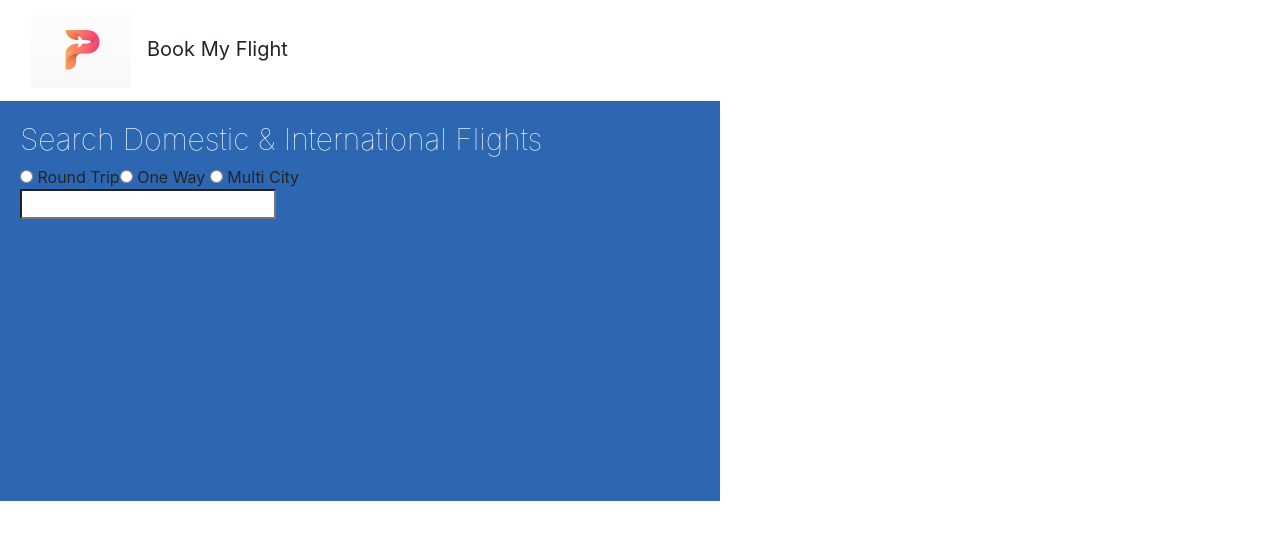
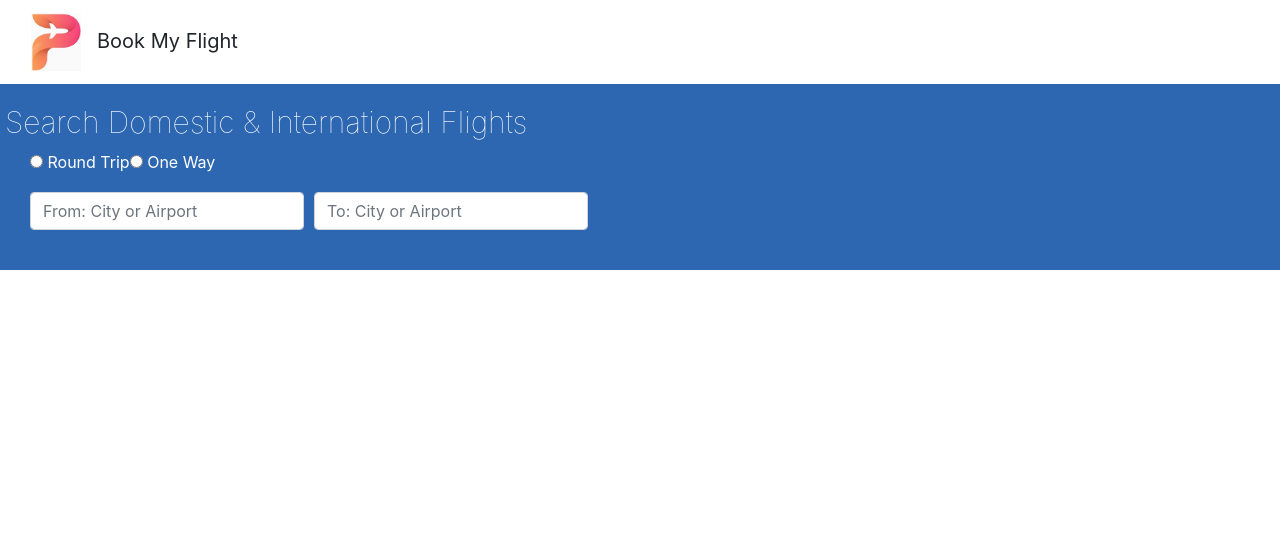
Before and after one commit to mepurush/angular-flight, an Angular app: page / in a window 1280 px wide. Shown: the top 540 px of the page. Built offline with nearby package versions, Linux system fonts and the light colour scheme.

Commit message:
added bootstrap controls

```diff
--- a/src/app/app.component.html
+++ b/src/app/app.component.html
@@ -3,7 +3,7 @@
     <div class="container-fluid">
         <div class="navbar-header">
             <a class="navbar-brand">
-                <img src="assets/plane_logo.jpg" class="logo" width="100">
+                <img src="assets/plane_logo.jpg" class="logo" width="50" alt="logo">
             </a>
             <span class="navbar-brand">
                 Book My Flight
--- a/src/app/search/search.component.css
+++ b/src/app/search/search.component.css
@@ -1,7 +1,5 @@
 .searchContainer{
     background:#2d67b2;
-    width: 720px;
-    height: 400px;
     padding:20px;
     -webkit-box-sizing: border-box;
     -moz-box-sizing: border-box;
@@ -17,7 +15,14 @@
 
 .whiteRadio{
     color: #ffffff;
-    font-weight: lighter;
-    padding: 10px;
-    border: 10px;
+    margin:0px,0px,10px,0px;
 }
+
+.inputpadding{
+    margin: 10px;
+}
+
+.content-leftalign{
+    margin: 10px;
+
+}
--- a/src/app/search/search.component.html
+++ b/src/app/search/search.component.html
@@ -1,11 +1,19 @@
-<div class="searchContainer">
-  <div>
+<div class="row" >
+  <div class="searchContainer col-sm-12">
     <h2 class="titleHeader">Search Domestic & International Flights</h2>
-    <span><input class="whiteRadio" type="radio" value="Round Trip"> Round Trip</span>
-    <span><input class="whiteRadio" type="radio" value="One Way"> One Way </span>
-    <span><input class="whiteRadio" type="radio" value="Multi City"> Multi City</span>
-    <div>
-      <input id="searchFlight" type="search"/>
+    <div class="content-leftalign">
+    <div class="col-sm-6">
+      <label class="whiteRadio"><input name="optradio" type="radio" value="Round Trip"> Round Trip</label>
+      <label class="whiteRadio" ><input name="optradio" type="radio" value="One Way"> One Way </label>
+      </div>
+
+    <div class="col-sm-12">
+      <span class="form-inline">
+        <input class="form-control" id="searchFlight" type="search" placeholder="From: City or Airport"/>
+        <input class="form-control inputpadding" id="searchFlight" type="search" placeholder="To: City or Airport"/>
+      </span>
     </div>
+  </div>
+
 </div>
 </div>
```
Also changed, not shown: src/assets/plane_logo.jpg.
